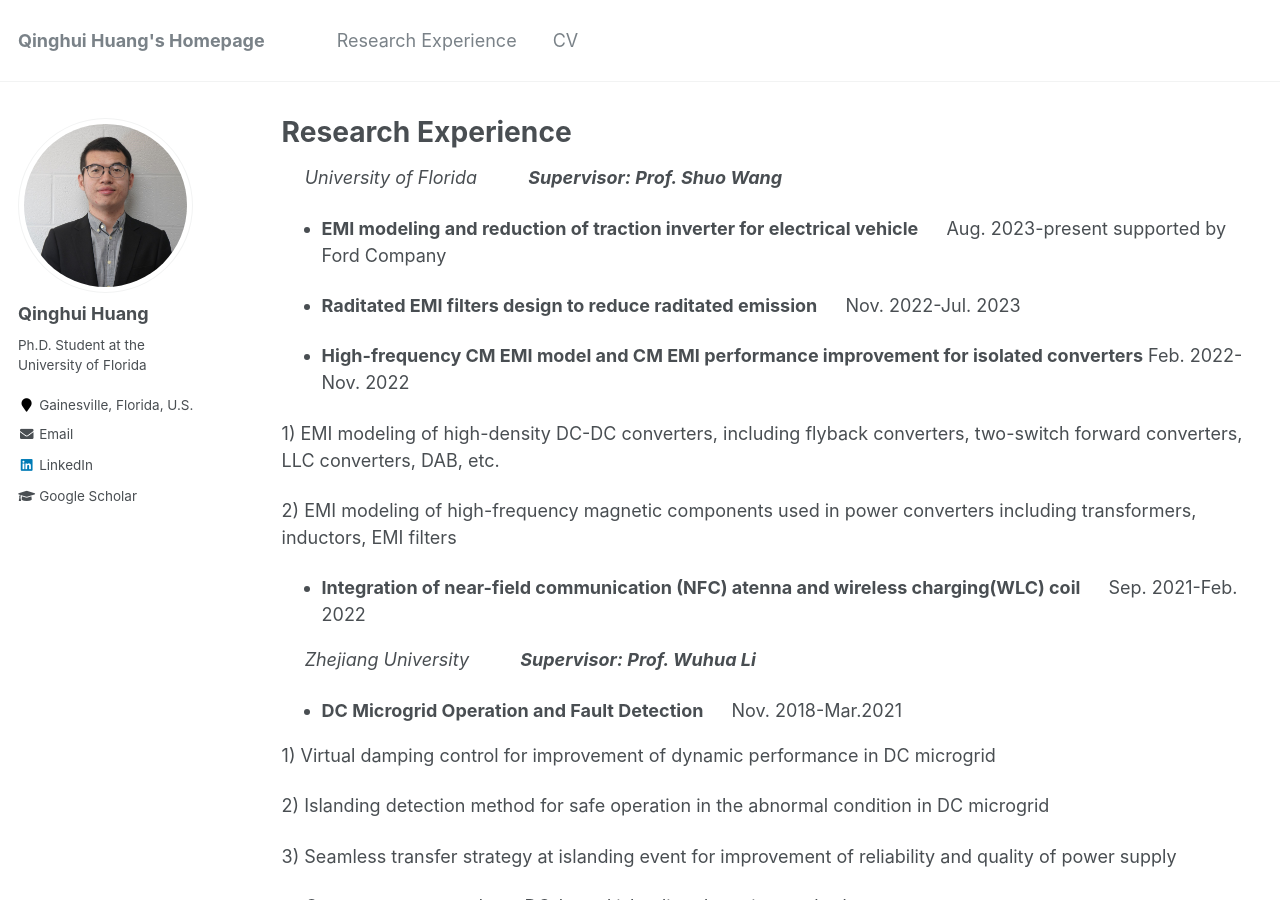
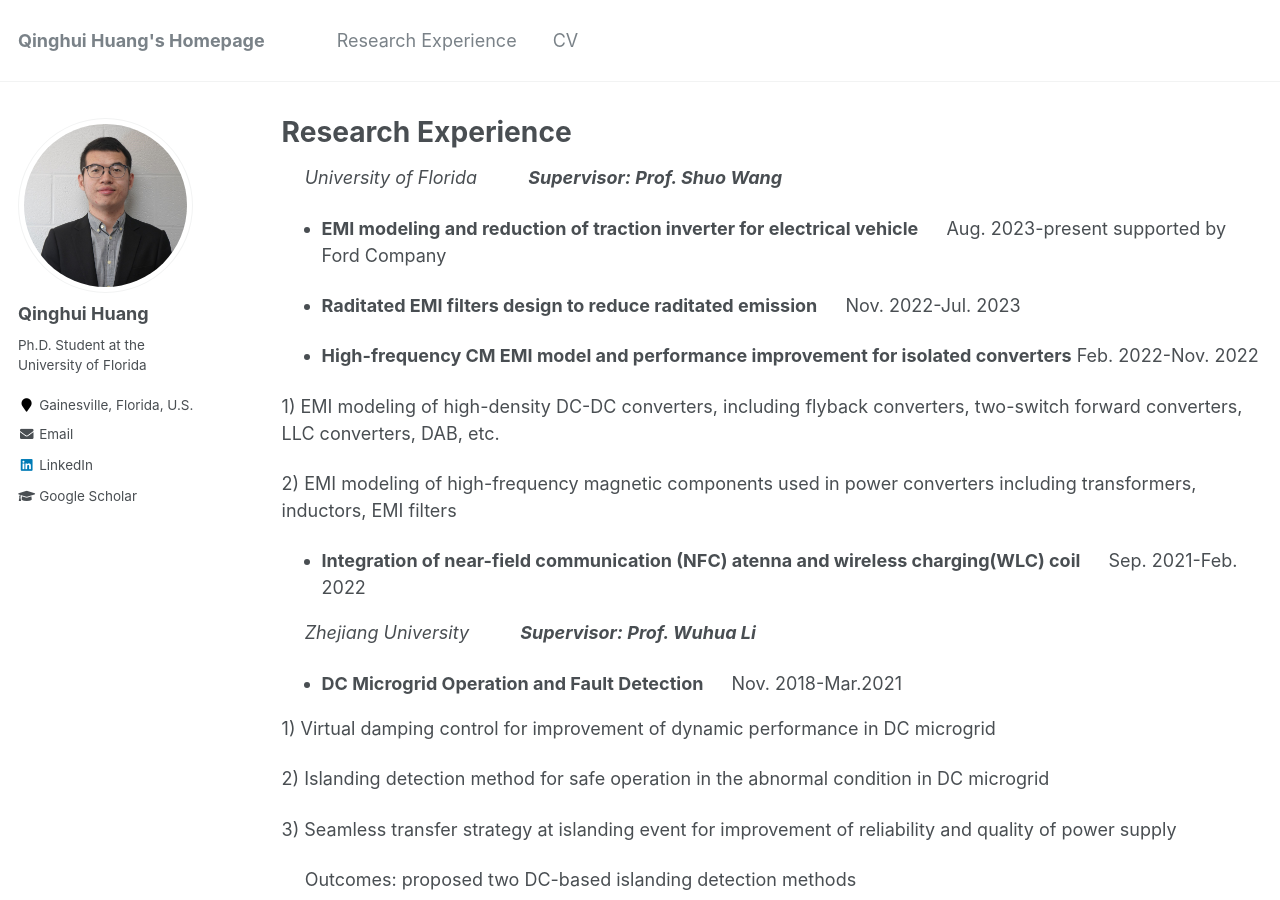
Before and after one commit to slionnnnnn/yanwenlai, a Jekyll site: the page built from _pages/publications.md, in a window 1280 px wide and 900 px high. Built offline with Jekyll 4.4.1, drawn with Linux system fonts in a browser that asks for light colours.

Commit message:
Update publications.md

```diff
--- a/_pages/publications.md
+++ b/_pages/publications.md
@@ -21,7 +21,7 @@ author_profile: true
 
 *  **Raditated EMI filters design to reduce raditated emission**  &emsp;      Nov. 2022-Jul. 2023
 
-*  **High-frequency CM EMI model and CM EMI performance improvement for isolated converters**   Feb. 2022-Nov. 2022
+*  **High-frequency CM EMI model and performance improvement for isolated converters**   Feb. 2022-Nov. 2022
 
 1)	EMI modeling of high-density DC-DC converters, including flyback converters, two-switch forward converters, LLC converters, DAB, etc.
 
```
